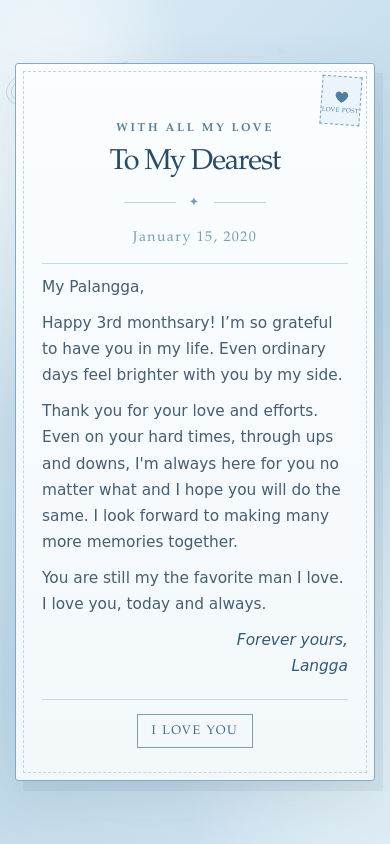
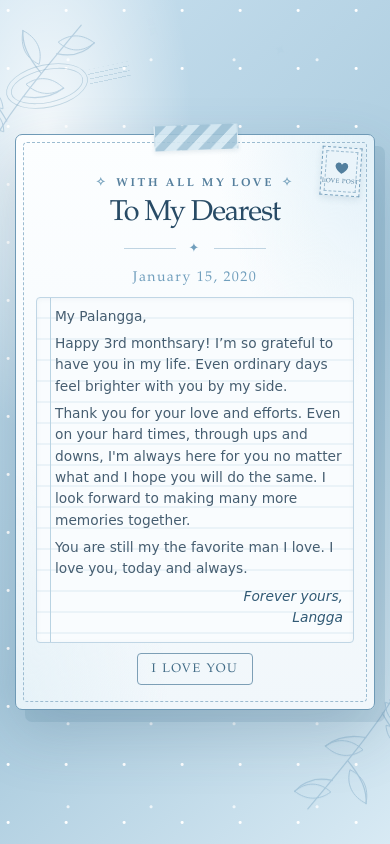
Before and after one commit to jennymaeperono-boop/month-by-month, a plain HTML site: page index.html in a window 390 px wide. Both pictures are taken after typing "2020-01-15" into the empty fields and a click on the button "OPEN YOUR LETTER". Drawn offline with Linux system fonts and the light colour scheme.

Commit message:
edit theme

```diff
--- a/index.html
+++ b/index.html
@@ -23,9 +23,11 @@
       overflow-x: hidden;
       color: var(--ink);
       background:
-        radial-gradient(ellipse at 12% 16%, #ffffffc4, transparent 30%),
-        radial-gradient(ellipse at 88% 82%, #ffffff72, transparent 34%),
-        linear-gradient(135deg, #dcecf6, #bfd8e9 56%, #d4e7f2);
+        radial-gradient(circle at 14% 18%, #ffffff 0 1px, transparent 2px),
+        radial-gradient(circle at 82% 72%, #ffffffb8 0 1px, transparent 2px),
+        radial-gradient(ellipse at 12% 16%, #ffffffd9, transparent 30%),
+        linear-gradient(135deg, #c8e0ef, #a9cadd 56%, #d8eaf4);
+      background-size: 58px 58px, 83px 83px, auto, auto;
       font-family: "Palatino Linotype", "Book Antiqua", Georgia, serif;
     }
 
@@ -49,6 +51,18 @@
       pointer-events: none;
     }
 
+    .floral-spray {
+      position: absolute;
+      width: clamp(150px, 21vw, 240px);
+      height: auto;
+      color: #4d86ad;
+      opacity: .31;
+      animation: floral-sway 8s ease-in-out infinite alternate;
+    }
+    .spray-left { top: 2%; left: -20px; }
+    .spray-right { right: -15px; bottom: 1%; transform: rotate(180deg); animation-delay: -4s; }
+    .floral-spray path { stroke: currentColor; stroke-linecap: round; stroke-linejoin: round; }
+
     .postmark {
       position: absolute;
       top: 19%;
@@ -67,9 +81,9 @@
       right: -54px;
       width: 52px;
       height: 20px;
-      border-top: 1px solid currentColor;
-      border-bottom: 1px solid currentColor;
       content: "";
+      background: repeating-linear-gradient(to bottom, transparent 0 5px, currentColor 5px 6px);
+      opacity: .72;
     }
     .postmark::after {
       position: absolute;
@@ -92,7 +106,15 @@
       border: 1px dashed #78a1bd;
       background: #eaf4fa;
       color: #527f9e;
+      box-shadow: 0 3px 7px #315a751c;
       transform: rotate(4deg);
+    }
+    .postage::before {
+      position: absolute;
+      inset: 3px;
+      border: 1px dashed #9bbbd0;
+      content: "";
+      pointer-events: none;
     }
     .postage svg { width: 19px; height: 19px; }
     .postage span {
@@ -104,30 +126,52 @@
       position: relative;
       width: min(100%, 620px);
       padding: clamp(42px, 8vw, 68px);
-      border: 1px solid #84a9c2;
-      border-radius: 3px;
+      border: 1px solid #6f9ab6;
+      border-radius: 7px;
       background:
-        linear-gradient(180deg, #fbfdfe, #f3f8fb);
-      box-shadow: 8px 10px 0 #4e78951a, 0 20px 55px #375d771f;
+        radial-gradient(ellipse at 100% 0%, #e1f0f8 0%, transparent 31%),
+        radial-gradient(ellipse at 0% 100%, #e6f2f8 0%, transparent 30%),
+        linear-gradient(180deg, #fcfeff, #f1f7fb);
+      box-shadow: 10px 12px 0 #39688a22, 0 24px 60px #375d7738;
       text-align: center;
       animation: reveal 850ms cubic-bezier(.2,.8,.2,1) both;
     }
     .card::before {
       position: absolute;
       inset: 9px;
-      border: 1px dashed #c0d5e4;
+      border: 1px dashed #9cbcd1;
+      border-radius: 4px;
       content: "";
       pointer-events: none;
     }
+    .card::after {
+      position: absolute;
+      top: -12px;
+      left: calc(50% - 52px);
+      width: 104px;
+      height: 25px;
+      border-right: 1px solid #ffffff70;
+      border-left: 1px solid #ffffff70;
+      background: repeating-linear-gradient(135deg, #9fc2d6e0 0 8px, #d5e8f2e8 8px 16px);
+      box-shadow: 0 2px 4px #315a751c;
+      content: "";
+      transform: rotate(-2deg);
+    }
 
     .eyebrow {
-      margin: 26px 0 17px;
+      margin: 28px 0 17px;
       color: #557f9d;
       font-family: "Palatino Linotype", "Book Antiqua", Georgia, serif;
       font-size: .72rem;
       font-weight: 600;
       letter-spacing: .22em;
       text-transform: uppercase;
+    }
+    .eyebrow::before, .eyebrow::after {
+      margin: 0 8px;
+      color: #80a9c2;
+      content: "✧";
+      font-size: .75rem;
     }
 
     h1 {
@@ -191,7 +235,7 @@
 
     .primary, .secondary {
       border: 1px solid #3c7191;
-      border-radius: 0;
+      border-radius: 4px;
       font-family: "Palatino Linotype", "Book Antiqua", Georgia, serif;
       font-size: .78rem;
       letter-spacing: .13em;
@@ -204,18 +248,23 @@
       padding: 14px 24px;
       color: #f4f9fc;
       background: #3c7191;
+      box-shadow: 0 4px 0 #28556f, 0 8px 16px #2f65832b;
     }
     .primary:hover {
       color: #fff;
       background: #528bad;
-      transform: translateY(-1px);
+      box-shadow: 0 5px 0 #28556f, 0 10px 18px #2f65833b;
+      transform: translateY(-2px);
     }
-    .primary:active, .secondary:active { transform: translateY(0); }
+    .primary:active, .secondary:active {
+      box-shadow: none;
+      transform: translateY(2px);
+    }
 
     .hint {
       min-height: 1.25em;
       margin: 13px 0 0;
-      color: #805567;
+      color: #557a95;
       font-size: .83rem;
     }
 
@@ -230,9 +279,13 @@
     }
     .letter {
       position: relative;
-      padding: clamp(12px, 3vw, 22px) 0;
-      border-top: 1px solid #c5d9e6;
-      border-bottom: 1px solid #c5d9e6;
+      padding: 18px 20px 18px 28px;
+      border: 1px solid #c0d6e5;
+      border-radius: 4px;
+      background:
+        linear-gradient(90deg, transparent 0 17px, #b9d3e2 17px 18px, transparent 18px),
+        repeating-linear-gradient(180deg, #f9fcfe 0 30px, #dceaf2 31px, #f9fcfe 32px);
+      box-shadow: inset 0 1px 5px #446c8610;
       color: #465e71;
       font-size: 1.06rem;
       line-height: 1.95;
@@ -315,6 +368,10 @@
       from { opacity: 0; transform: translateY(12px); }
       to { opacity: 1; transform: translateY(0); }
     }
+    @keyframes floral-sway {
+      from { translate: 0 0; }
+      to { translate: 0 -7px; }
+    }
     @keyframes sparkle-rise {
       to { opacity: 0; transform: translateY(-100vh) rotate(30deg); }
     }
@@ -341,20 +398,27 @@
       .scene { padding: 26px 15px; }
       .card { padding: 42px 28px; }
       .card::before { inset: 7px; }
+      .card::after { top: -10px; width: 82px; left: calc(50% - 41px); }
+      .floral-spray { width: 138px; }
+      .spray-left { top: 0; left: -33px; }
+      .spray-right { right: -32px; bottom: 0; }
       .postmark { top: 7%; left: -5px; transform: scale(.8) rotate(-12deg); }
       .postage { top: 12px; right: 13px; width: 40px; height: 49px; }
-      .letter-card { padding: 32px 26px; }
-      .letter-card .eyebrow { margin-bottom: 12px; }
+      .letter-card { padding: 24px 20px; }
+      .letter-card .eyebrow { margin-top: 16px; margin-bottom: 8px; }
       .letter-card h1 { font-size: clamp(1.8rem, 7vw, 2.35rem); }
-      .letter-card .rule { margin: 15px 0 18px; }
-      .letter-date { margin: 0 0 16px; }
+      .letter-card .rule { margin: 10px 0 12px; }
+      .letter-date { margin: 0 0 10px; }
       .letter {
-        padding: 10px 0;
-        font-size: .96rem;
-        line-height: 1.7;
+        padding: 8px 10px 8px 18px;
+        background:
+          linear-gradient(90deg, transparent 0 13px, #b9d3e2 13px 14px, transparent 14px),
+          repeating-linear-gradient(180deg, #f9fcfe 0 19px, #dceaf2 20px, #f9fcfe 21px);
+        font-size: .86rem;
+        line-height: 1.55;
       }
-      .letter p { margin-bottom: 10px; }
-      .secondary { margin-top: 14px; padding: 9px 14px; }
+      .letter p { margin-bottom: 6px; }
+      .secondary { margin-top: 10px; padding: 8px 14px; }
       .love-heart svg { width: 112px; }
     }
     @media (prefers-reduced-motion: reduce) {
@@ -379,6 +443,14 @@
   <main class="scene">
     <div class="sky-decor" aria-hidden="true">
       <div class="postmark"></div>
+      <svg class="floral-spray spray-left" viewBox="0 0 180 230" fill="none">
+        <path d="M25 210C48 165 82 122 149 42M52 167C36 139 24 126 12 118M73 135C95 139 112 135 126 124M97 105C78 82 72 66 73 49M117 79C139 84 154 78 166 65M42 184C29 175 22 161 20 148" stroke-width="1.5"/>
+        <path d="M12 118C13 136 27 147 47 151C46 134 34 121 12 118ZM126 124C111 109 93 108 77 119C92 133 110 135 126 124ZM73 49C91 58 99 74 94 93C77 85 69 70 73 49ZM166 65C151 53 134 53 119 64C133 77 151 78 166 65ZM20 148C37 151 48 164 48 181C32 177 22 166 20 148Z" stroke-width="1.3"/>
+      </svg>
+      <svg class="floral-spray spray-right" viewBox="0 0 180 230" fill="none">
+        <path d="M25 210C48 165 82 122 149 42M52 167C36 139 24 126 12 118M73 135C95 139 112 135 126 124M97 105C78 82 72 66 73 49M117 79C139 84 154 78 166 65M42 184C29 175 22 161 20 148" stroke-width="1.5"/>
+        <path d="M12 118C13 136 27 147 47 151C46 134 34 121 12 118ZM126 124C111 109 93 108 77 119C92 133 110 135 126 124ZM73 49C91 58 99 74 94 93C77 85 69 70 73 49ZM166 65C151 53 134 53 119 64C133 77 151 78 166 65ZM20 148C37 151 48 164 48 181C32 177 22 166 20 148Z" stroke-width="1.3"/>
+      </svg>
     </div>
 
     <section class="card screen" id="welcome" aria-labelledby="welcome-title">
```
